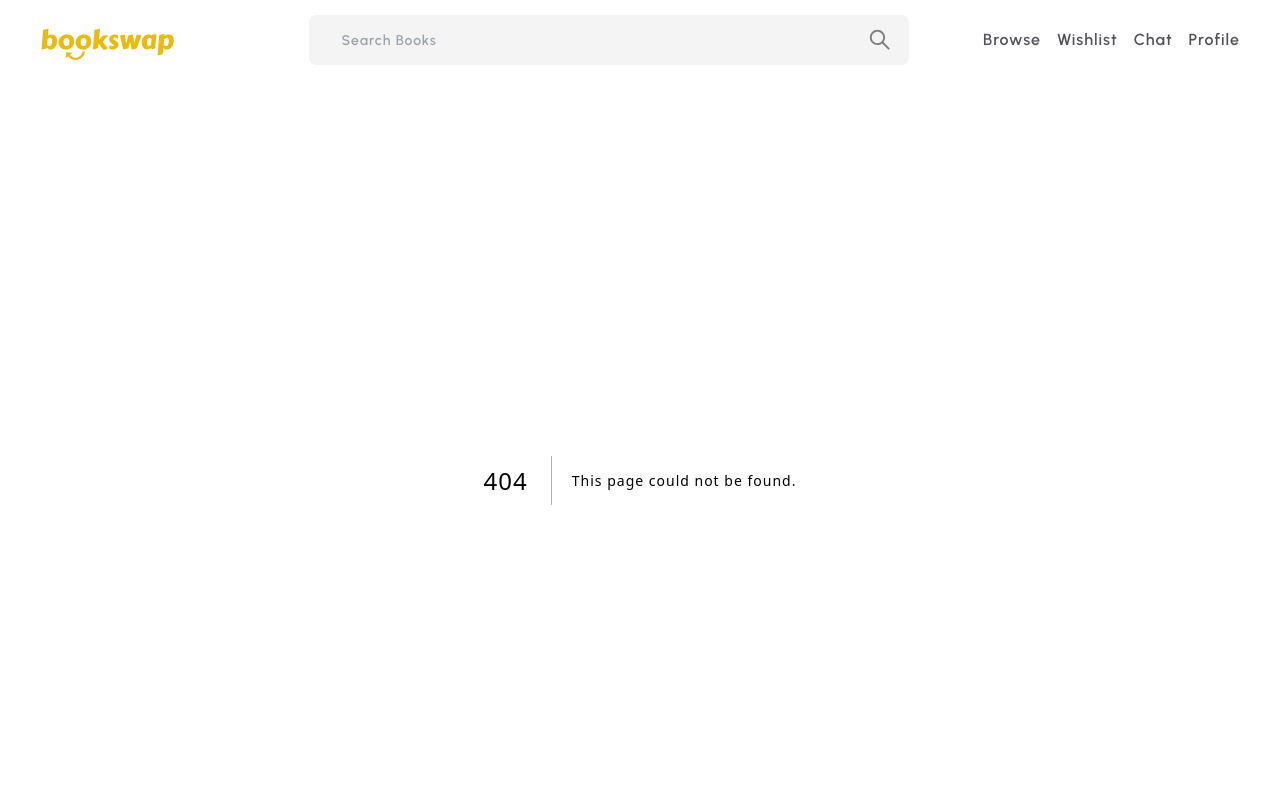
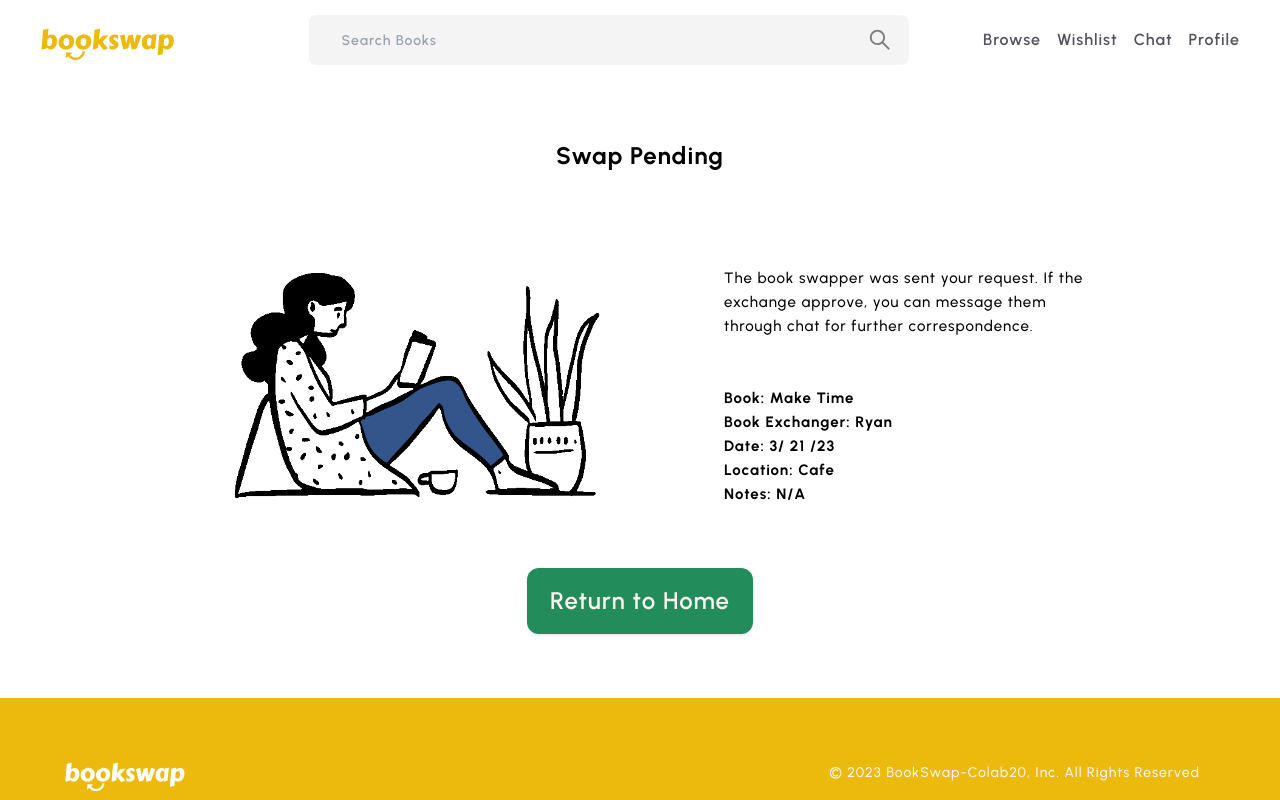
Before and after one commit to iamtanay7/BookSwap, a Next.js app in the folder frontend/: page /pending/1 in a window 1280 px wide. Before the commit this address had no page. Shown: the top 800 px of the page. Built offline with nearby package versions, Linux system fonts and the light colour scheme.

Commit message:
pending page component created

```diff
--- /dev/null
+++ b/frontend/pages/pending/[slug].js
@@ -0,0 +1,54 @@
+import React from "react";
+
+const Pending = () => {
+  return (
+    <div className="flex justify-center flex-col py-16">
+      <section className="flex justify-center">
+        <div className="w-[304px] h-[59px] text-center text-black text-[24px] font-bold">
+          Swap Pending
+        </div>
+      </section>
+      <section className="flex flex-row justify-center gap-16">
+        <div>
+          <img
+            className="w-[486px] h-[365px]"
+            src="/assets/girlreading.gif"
+          ></img>
+        </div>
+        <div className="flex flex-col justify-start items-start my-auto  ">
+          <div class="w-[382px] h-[136px] text-black text-[15px] font-medium">
+            The book swapper was sent your request. If the exchange approve, you
+            can message them through chat for further correspondence.
+          </div>
+
+          <section className="-mt-4">
+            <div className="text-start text-black text-[15px] font-bold">
+              Book: Make Time
+            </div>
+            <div className="text-start text-black text-[15px] font-bold">
+              Book Exchanger: Ryan
+            </div>
+            <div className="text-start text-black text-[15px] font-bold">
+              Date: 3/ 21 /23
+            </div>
+            <div className="text-start text-black text-[15px] font-bold">
+              Location: Cafe
+            </div>
+            <div className="text-start text-black text-[15px] font-bold">
+              Notes: N/A
+            </div>
+          </section>
+        </div>
+      </section>
+      <section className="flex justify-center">
+        <div className="w-[226px] h-[66px] flex justify-center items-center bg-[#228D5A] rounded-xl shadow">
+          <div className="w-[211px] text-center text-[#FFF1F1] text-[24px] font-semibold">
+            Return to Home
+          </div>
+        </div>
+      </section>
+    </div>
+  );
+};
+
+export default Pending;
```
Also changed, not shown: frontend/public/assets/girlreading.gif (added).
